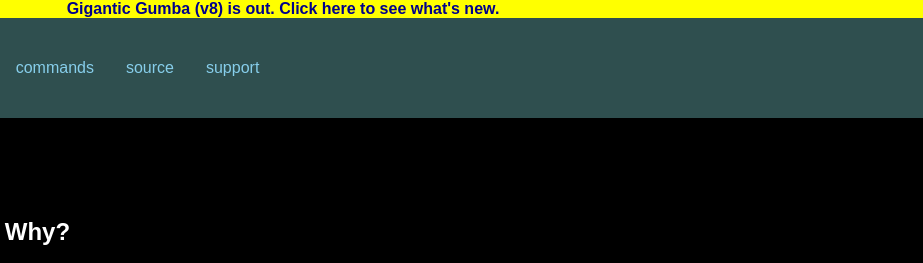
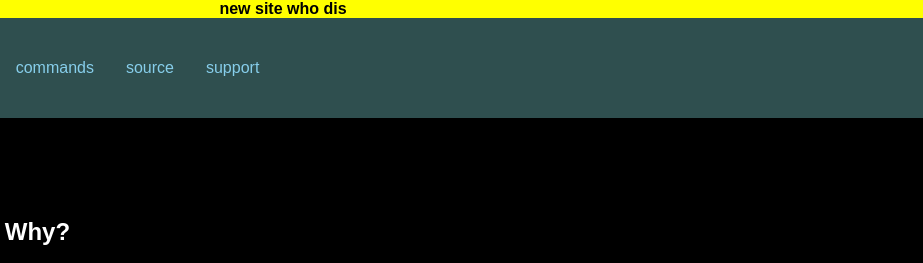
Before and after one commit to troIIsmile/djs-legacy, a website: page docs/index.html in a window 1280 px wide. Shown: the top 263 px of the page, 357-1280 px from the left. Drawn offline with Linux system fonts and the light colour scheme; a web font is replaced by a local one.

Commit message:
remove dead link

```diff
--- a/docs/index.html
+++ b/docs/index.html
@@ -11,7 +11,7 @@
   </head>
 
   <body>
-    <strong><a href="./ver/8.html">Gigantic Gumba (v8) is out. Click here to see what's new.</a></strong>
+    <strong>new site who dis</strong>
     <header>
       <img id="icon" src="icon.png" alt="" height="100">
                     <a href="https://discord.com/api/oauth2/authorize?client_id=557323946656006145&permissions=8&scope=bot"
```
